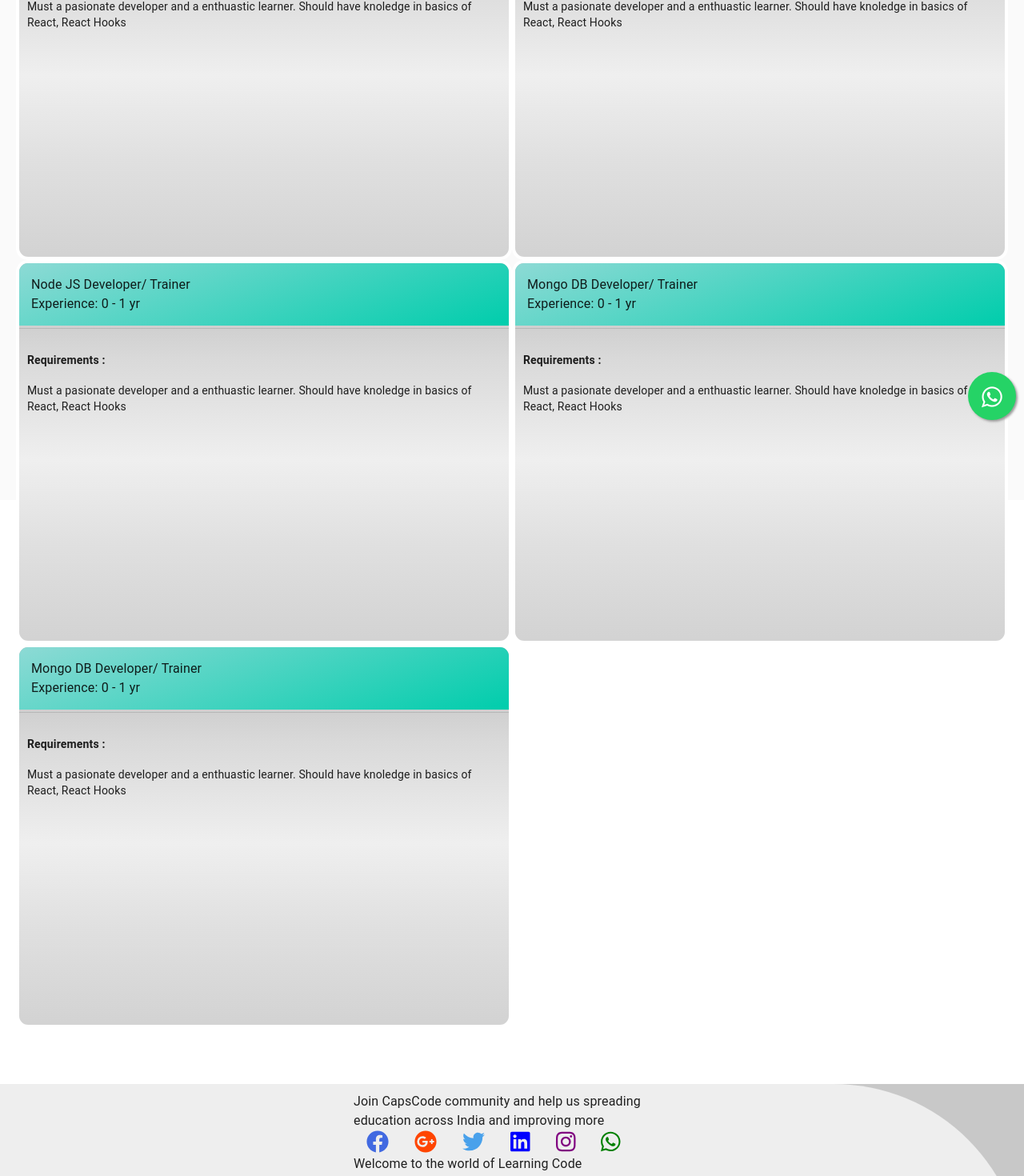
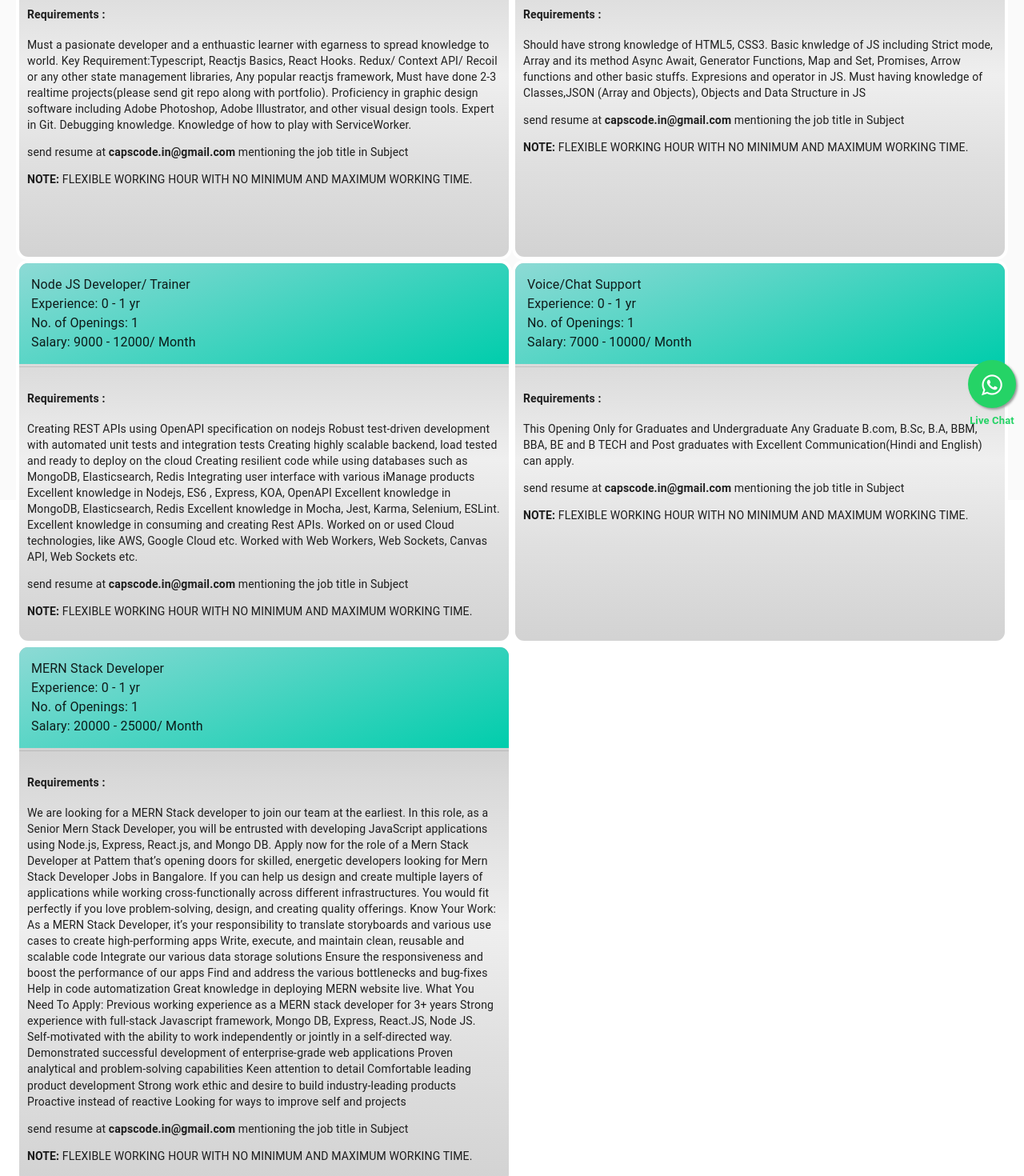
Before and after one commit to CapsCode-Website/capscode, a React (Create React App) app: page /#/career in a window 1280 px wide. Shown: the part 265-1735 px from the top of the page at 80% size. Built offline with nearby package versions, Linux system fonts and the light colour scheme.

Commit message:
share updated

```diff
--- a/public/index.html
+++ b/public/index.html
@@ -32,7 +32,7 @@
         position:fixed;
         width:60px;
         height:60px;
-        bottom:10px;
+        bottom:25px;
         right:10px;
         background-color:#25d366;
         color:#FFF;
@@ -41,6 +41,7 @@
         font-size:30px;
         box-shadow: 2px 2px 3px #999;
         z-index:100;
+        text-decoration: none;
       }
 
       .my-float{
@@ -126,11 +127,14 @@
 
 
   <link rel="stylesheet" href="https://maxcdn.bootstrapcdn.com/font-awesome/4.5.0/css/font-awesome.min.css">
+
   <a href="https://api.whatsapp.com/send?phone=918986774801&text=Hello%21%20CapsCode.in%20Hope%20you%20are%20doing%20well. Can%20you%20please%20help%20me ?"
     class="float"
     target="_blank">
   <i class="fa fa-whatsapp my-float"></i>
+  <p style="font-size: small; color: #25d366;"><b>Live Chat</b></p>
   </a>
+
 
 
 
--- a/src/components/AboutUs/Aboutus.js
+++ b/src/components/AboutUs/Aboutus.js
@@ -219,6 +219,8 @@ export default function Aboutus(){
 
           </Grid>
 
+          <Divider/>
+          <h2 style={{textAlign:'center'}}>TEAM</h2>
           <Grid container  className={classes.team} style={{backgroundColor:'white'}}>
             {
               About.map((a,i)=>{
--- a/src/components/Career/Career.js
+++ b/src/components/Career/Career.js
@@ -1,9 +1,7 @@
 import React from 'react'
 import { makeStyles } from '@material-ui/core/styles';
 import Grid from '@material-ui/core/Grid';
-import Paper from '@material-ui/core/Paper';
 import Divider from '@material-ui/core/Divider';
-import Wave from './wave.jpg'
 import { Typography } from '@material-ui/core';
 const useStyles = makeStyles((theme) => ({
   root: {
@@ -51,15 +49,21 @@ export default function Career(){
           <Grid className={classes.root} container  style={{ padding:'20px', minHeight: '83.5vh'}}>
             <Grid xs={12} sm={6} md={6} lg={6} item className={classes.openings}>
               <div className={classes.openingHeading}>
-              <Typography >React JS Developer/ Trainer </Typography>
-              <Typography>Experience: 0 - 1 yr</Typography>
+                <Typography >React JS Developer/ Trainer </Typography>
+                <Typography>Experience: 0 - 1 yr</Typography>
+                <Typography>No. of Openings: 2 </Typography>
+                <Typography>Salary: 9000 - 13000/ Month</Typography>
               </div>
               <Divider/>
               <div style={{padding:'10px'}}>
               <h4>Requirements :</h4>
-              <p>Must a pasionate developer and a enthuastic learner.
-                Should have knoledge in basics of React, React Hooks
+              <p>Must a pasionate developer and a enthuastic learner with egarness to spread knowledge to world.
+                Key Requirement:Typescript, Reactjs Basics, React Hooks. Redux/ Context API/ Recoil or any other state management libraries, Any popular reactjs framework,
+                Must have done 2-3 realtime projects(please send git repo along with portfolio). Proficiency in graphic design software including Adobe Photoshop, Adobe Illustrator, and  other visual design tools.
+                Expert in Git. Debugging knowledge. Knowledge of how to play with ServiceWorker.
               </p>
+              <p>send resume at <b>capscode.in@gmail.com</b> mentioning the job title in Subject</p>
+              <p><b>NOTE:</b> FLEXIBLE WORKING HOUR WITH NO MINIMUM AND MAXIMUM WORKING TIME.</p>
               </div>
             </Grid>
 
@@ -68,13 +72,19 @@ export default function Career(){
             <div className={classes.openingHeading}>
               <Typography>JavaScript Developer/ Trainer </Typography>
               <Typography>Experience: 0 yr</Typography>
+              <Typography>No. of Openings: 1 </Typography>
+              <Typography>Salary: 7000 - 9000/ Month</Typography>
             </div>
               <Divider/>
               <div style={{padding:'10px'}}>
               <h4>Requirements :</h4>
-              <p>Must a pasionate developer and a enthuastic learner.
-                Should have knoledge in basics of React, React Hooks
+              <p>
+                Should have strong knowledge of HTML5, CSS3. Basic knwledge of JS including Strict mode, Array and its method
+                Async Await, Generator Functions, Map and Set, Promises, Arrow functions and other basic stuffs.
+                Expresions and operator in JS. Must having knowledge of Classes,JSON (Array and Objects), Objects and Data Structure  in JS
               </p>
+              <p>send resume at <b>capscode.in@gmail.com</b> mentioning the job title in Subject</p>
+              <p><b>NOTE:</b> FLEXIBLE WORKING HOUR WITH NO MINIMUM AND MAXIMUM WORKING TIME.</p>
               </div>
             </Grid>
 
@@ -83,43 +93,89 @@ export default function Career(){
             <div className={classes.openingHeading}>
               <Typography>Node JS Developer/ Trainer </Typography>
               <Typography>Experience: 0 - 1 yr</Typography>
+              <Typography>No. of Openings: 1 </Typography>
+              <Typography>Salary: 9000 - 12000/ Month</Typography>
             </div>
               <Divider/>
               <div style={{padding:'10px'}}>
               <h4>Requirements :</h4>
-              <p>Must a pasionate developer and a enthuastic learner.
-                Should have knoledge in basics of React, React Hooks
+              <p>
+                  Creating REST APIs using OpenAPI specification on nodejs
+                  Robust test-driven development with automated unit tests and integration tests
+                  Creating highly scalable backend, load tested and ready to deploy on the cloud
+                  Creating resilient code while using databases such as MongoDB, Elasticsearch, Redis
+                  Integrating user interface with various iManage products
+                  Excellent knowledge in Nodejs, ES6 , Express, KOA, OpenAPI
+                  Excellent knowledge in MongoDB, Elasticsearch, Redis
+                  Excellent knowledge in Mocha, Jest, Karma, Selenium, ESLint.
+                  Excellent knowledge in consuming and creating Rest APIs.
+                  Worked on or used Cloud technologies, like AWS, Google Cloud etc.
+                  Worked with Web Workers, Web Sockets, Canvas API, Web Sockets etc.
               </p>
+              <p>send resume at <b>capscode.in@gmail.com</b> mentioning the job title in Subject</p>
+              <p><b>NOTE:</b> FLEXIBLE WORKING HOUR WITH NO MINIMUM AND MAXIMUM WORKING TIME.</p>
               </div>
             </Grid>
 
 
             <Grid xs={12} sm={6} md={6} lg={6} item className={classes.openings}>
             <div className={classes.openingHeading}>
-              <Typography>Mongo DB Developer/ Trainer </Typography>
+              <Typography>Voice/Chat Support</Typography>
               <Typography>Experience: 0 - 1 yr</Typography>
+              <Typography>No. of Openings: 1 </Typography>
+              <Typography>Salary: 7000 - 10000/ Month</Typography>
              </div>
               <Divider/>
               <div style={{padding:'10px'}}>
               <h4>Requirements :</h4>
-              <p>Must a pasionate developer and a enthuastic learner.
-                Should have knoledge in basics of React, React Hooks
+              <p>
+                This Opening Only for Graduates and Undergraduate Any Graduate B.com, B.Sc, B.A, BBM, BBA, BE
+                and B TECH and Post graduates with Excellent Communication(Hindi and English) can apply.
               </p>
+              <p>send resume at <b>capscode.in@gmail.com</b> mentioning the job title in Subject</p>
+              <p><b>NOTE:</b> FLEXIBLE WORKING HOUR WITH NO MINIMUM AND MAXIMUM WORKING TIME.</p>
               </div>
             </Grid>
 
 
             <Grid xs={12} sm={6} md={6} lg={6} item className={classes.openings}>
             <div className={classes.openingHeading}>
-              <Typography>Mongo DB Developer/ Trainer </Typography>
+              <Typography>MERN Stack Developer</Typography>
               <Typography>Experience: 0 - 1 yr</Typography>
+              <Typography>No. of Openings: 1 </Typography>
+              <Typography>Salary: 20000 - 25000/ Month</Typography>
              </div>
               <Divider/>
               <div style={{padding:'10px'}}>
               <h4>Requirements :</h4>
-              <p>Must a pasionate developer and a enthuastic learner.
-                Should have knoledge in basics of React, React Hooks
+              <p>
+                  We are looking for a MERN Stack developer to join our team at the earliest. In this role, as a Senior Mern Stack Developer, you will be entrusted with developing JavaScript applications using Node.js, Express, React.js, and Mongo DB. Apply now for the role of a Mern Stack Developer at Pattem that’s opening doors for skilled, energetic developers looking for Mern Stack Developer Jobs in Bangalore. If you can help us design and create multiple layers of applications while working cross-functionally across different infrastructures. You would fit perfectly if you love problem-solving, design, and creating quality offerings.
+
+                  Know Your Work:
+                  As a MERN Stack Developer, it’s your responsibility to translate storyboards and various use cases to create high-performing apps
+                  Write, execute, and maintain clean, reusable and scalable code
+                  Integrate our various data storage solutions
+                  Ensure the responsiveness and boost the performance of our apps
+                  Find and address the various bottlenecks and bug-fixes
+                  Help in code automatization
+                  Great knowledge in deploying MERN website live.
+
+
+                  What You Need To Apply:
+                  Previous working experience as a MERN stack developer for 3+ years
+                  Strong experience with full-stack Javascript framework, Mongo DB, Express, React.JS, Node JS.
+                  Self-motivated with the ability to work independently or jointly in a self-directed way.
+                  Demonstrated successful development of enterprise-grade web applications
+                  Proven analytical and problem-solving capabilities
+                  Keen attention to detail
+                  Comfortable leading product development
+                  Strong work ethic and desire to build industry-leading products
+                  Proactive instead of reactive
+                  Looking for ways to improve self and projects
+
               </p>
+              <p>send resume at <b>capscode.in@gmail.com</b> mentioning the job title in Subject</p>
+              <p><b>NOTE:</b> FLEXIBLE WORKING HOUR WITH NO MINIMUM AND MAXIMUM WORKING TIME.</p>
               </div>
             </Grid>
           </Grid>
--- a/src/components/HomePage/Home.js
+++ b/src/components/HomePage/Home.js
@@ -80,7 +80,8 @@ function Home() {
               padding:'8px',
               marginRight:'10px',
               borderRadius:'40px'}}>
-              <a href="https://capscodequiz.netlify.app/" target="_blank" style={{textDecoration: 'none',}}>
+              {/* <a href="https://capscodequiz.netlify.app/" target="_blank" style={{textDecoration: 'none',}}> */}
+              <a href="https://capscodecomingsoon.netlify.app/" target="_blank" style={{textDecoration: 'none',}}>
               <Grid item sm={12} md={12} lg={12} style={{
                   fontSize:'12px',
                   padding:'15px',
--- a/src/components/Share/Share.js
+++ b/src/components/Share/Share.js
@@ -43,7 +43,7 @@ import {
           </a>
 
           <a
-            href="https://www.linkedin.com/capscode.in"
+            href="https://www.linkedin.com/in/capscode-in-6427331b2"
             target="_blank"
             className="linkedin social"
           >
--- a/src/components/Share/style.css
+++ b/src/components/Share/style.css
@@ -1,6 +1,6 @@
 
 a.social {
-    margin: 0 1rem;
+    margin: 0.5rem;
     transition: transform 280ms;
     display: inline-block;
   }
```
Also changed, not shown: 1 other file (tests, documents, lock files or other folders).
